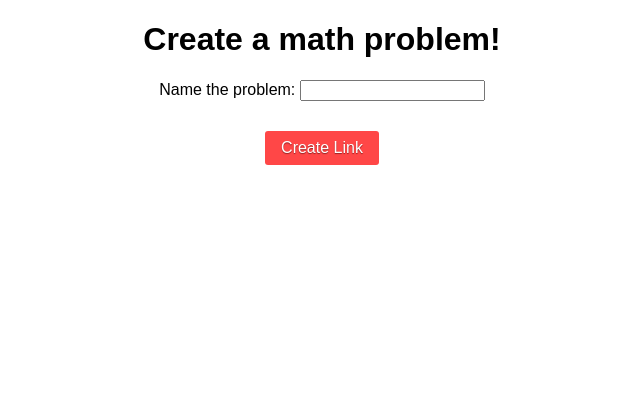
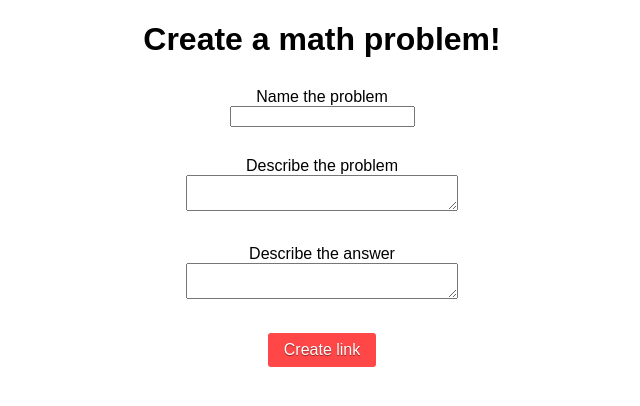
Before and after one commit to Niwsters/CrowdMath, a PHP site: page /src/html/create-math-problem.html in a window 1280 px wide. Shown: the top 406 px of the page, without its empty margins (318-958 px from the left). Run offline with PHP 8.4, Linux system fonts and the light colour scheme.

Commit message:
Added support for creating and showing a description and answer to a problem

```diff
--- a/src/css/create-math-problem.css
+++ b/src/css/create-math-problem.css
@@ -7,22 +7,14 @@ body {
     text-align: center;
 }
 
-button {
-    /* Placing */
-    display: block;
-    margin-left: auto;
-    margin-right: auto;
+label {
+    display: block; /* Puts it on a separate line */
+
     margin-top: 30px;
+}
 
-    /* Design */
-    color: white;
-    font-family: sans-serif;
-    font-size: 1em;
-    background: #FF4747;
-    padding: .5em 1em;
-    border: 0;
-    border-radius: 3px;
-    text-shadow: 0 1px 1px #912424;
+textarea {
+    width: 20em;
 }
 
 button:hover {
--- /dev/null
+++ b/src/css/global.css
@@ -0,0 +1,21 @@
+button {
+    /* Placing */
+    display: block;
+    margin-left: auto;
+    margin-right: auto;
+    margin-top: 30px;
+
+    /* Design */
+    color: white;
+    font-family: sans-serif;
+    font-size: 1em;
+    background: #FF4747;
+    padding: .5em 1em;
+    border: 0;
+    border-radius: 3px;
+    text-shadow: 0 1px 1px #912424;
+}
+
+p {
+    margin-top: 30px;
+}
--- a/src/html/create-math-problem.html
+++ b/src/html/create-math-problem.html
@@ -7,7 +7,9 @@
     <meta name="description" content="Intize Web Math - Problem Creator">
     <meta name="author" content="Sebastian Everett Eriksson">
 
+    <!-- Load CSS sheets -->
     <link rel="stylesheet" href="../css/create-math-problem.css">
+    <link rel="stylesheet" href="../css/global.css">
 
     <!--[if lt IE 9]><script src="http://html5shiv.googlecode.com/svn/trunk/html5.js"></script><![endif]-->
 
@@ -20,8 +22,20 @@
 
 <body ng-controller="iwmCreatorCtrl">
     <h1>Create a math problem!</h1>
-    <label>Name the problem: </label><input type="text" ng-model="problem.title">
-    <button ng-click="hideLink = false">Create Link</button>
+
+    <!-- Create the title of the problem -->
+    <label>Name the problem</label><input type="text" ng-model="problem.title">
+
+    <!-- Create the description of the problem -->
+    <label>Describe the problem</label><textarea ng-model="problem.description"></textarea>
+
+    <!-- Create the answer to the problem -->
+    <label>Describe the answer</label><textarea ng-model="problem.answer"></textarea>
+
+    <!-- This "Create link"-button simply unhides the link, which is generated even when it's hidden. -->
+    <button ng-click="hideLink = false">Create link</button>
+
+    <!-- The link to the problem in the viewer -->
     <a ng-hide="hideLink" href="{{link}}{{problem}}">{{link}}{{problem}}</a>
 </body>
 </html>
--- a/src/js/IWMViewer.js
+++ b/src/js/IWMViewer.js
@@ -43,4 +43,7 @@ iwmViewer.controller("iwmViewerCtrl", function ($scope) {
     if ($scope.problem.title === "" || $scope.problem.title === undefined) {
         $scope.problem.title = "Unnamed problem";
     }
+
+    /* Hides the answer on default */
+    $scope.hideAnswer = true;
 });
```
Also changed, not shown: src/html/view-math-problem.html (+15 -0 lines).
